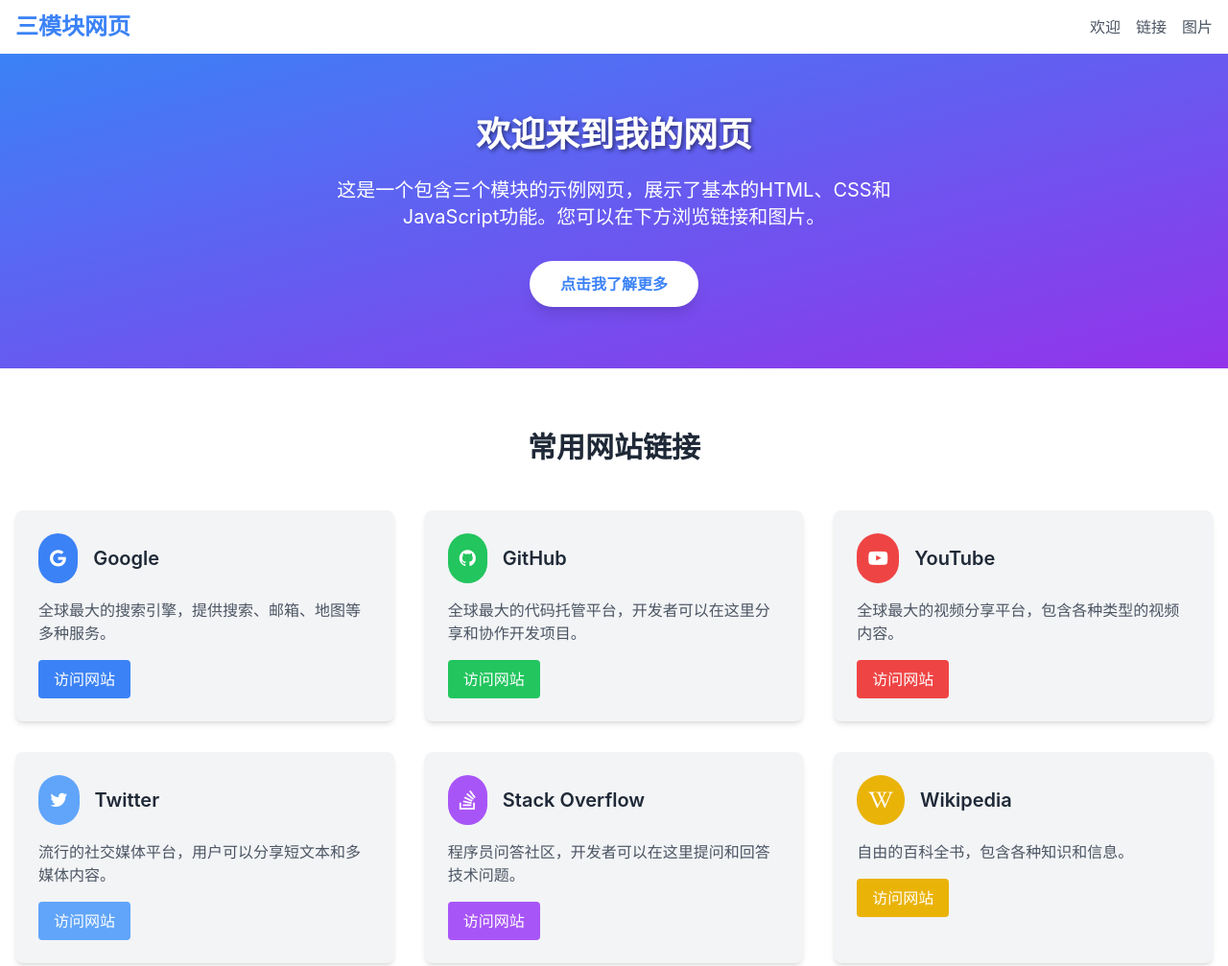
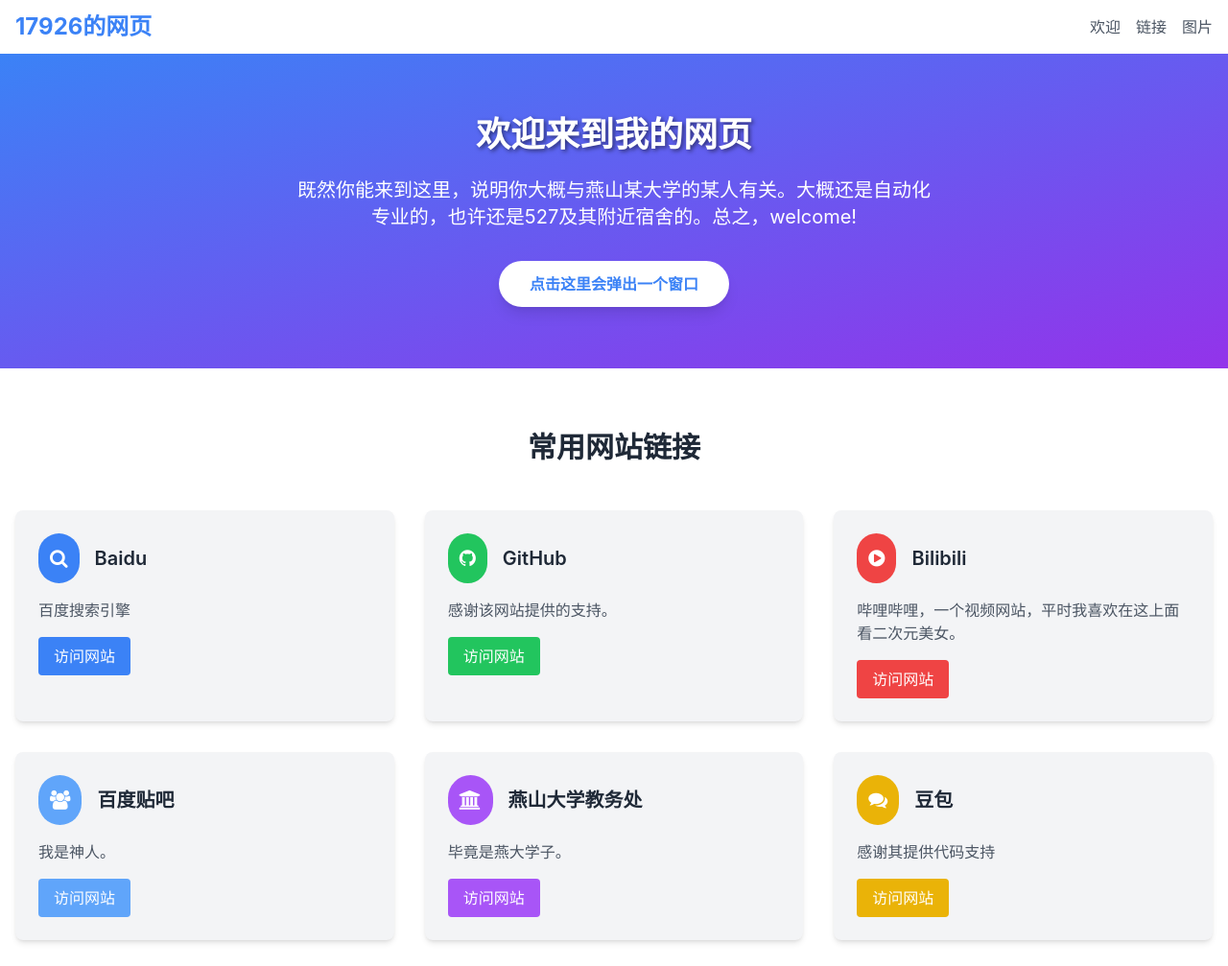
Before and after one commit to 179261/179261.github.io, a plain HTML site: page index.html in a window 1280 px wide. Shown: the top 1007 px of the page at 96% size. Drawn offline with nearby package versions, Linux system fonts and the light colour scheme.

Commit message:
Update index.html

```diff
--- a/index.html
+++ b/index.html
@@ -3,7 +3,7 @@
 <head>
     <meta charset="UTF-8">
     <meta name="viewport" content="width=device-width, initial-scale=1.0">
-    <title>三个模块网页</title>
+    <title>欢迎</title>
     <script src="https://cdn.tailwindcss.com"></script>
     <link href="https://cdn.jsdelivr.net/npm/font-awesome@4.7.0/css/font-awesome.min.css" rel="stylesheet">
     <script>
@@ -49,7 +49,7 @@
     <!-- 导航栏 -->
     <nav class="bg-white shadow-md">
         <div class="container mx-auto px-4 py-3 flex justify-between items-center">
-            <h1 class="text-2xl font-bold text-primary">三模块网页</h1>
+            <h1 class="text-2xl font-bold text-primary">17926的网页</h1>
             <div class="flex space-x-4">
                 <a href="#welcome" class="text-gray-600 hover:text-primary transition-colors">欢迎</a>
                 <a href="#links" class="text-gray-600 hover:text-primary transition-colors">链接</a>
@@ -62,9 +62,9 @@
     <section id="welcome" class="py-16 bg-gradient-to-br from-blue-500 to-purple-600 text-white">
         <div class="container mx-auto px-4 text-center">
             <h2 class="text-4xl font-bold mb-6 text-shadow">欢迎来到我的网页</h2>
-            <p class="text-xl max-w-2xl mx-auto mb-8">这是一个包含三个模块的示例网页，展示了基本的HTML、CSS和JavaScript功能。您可以在下方浏览链接和图片。</p>
+            <p class="text-xl max-w-2xl mx-auto mb-8">既然你能来到这里，说明你大概与燕山某大学的某人有关。大概还是自动化专业的，也许还是527及其附近宿舍的。总之，welcome!</p>
             <button id="welcomeButton" class="bg-white text-primary font-bold py-3 px-8 rounded-full shadow-lg hover:bg-gray-100 transition-colors">
-                点击我了解更多
+                点击这里会弹出一个窗口
             </button>
         </div>
     </section>
@@ -78,12 +78,12 @@
                 <div class="bg-light rounded-lg shadow-md p-6 card-hover">
                     <div class="flex items-center mb-4">
                         <div class="bg-blue-500 text-white p-3 rounded-full mr-4">
-                            <i class="fa fa-google text-xl"></i>
+                            <i class="fa fa-search text-xl"></i>
                         </div>
-                        <h3 class="text-xl font-semibold text-dark">Google</h3>
+                        <h3 class="text-xl font-semibold text-dark">Baidu</h3>
                     </div>
-                    <p class="text-gray-600 mb-4">全球最大的搜索引擎，提供搜索、邮箱、地图等多种服务。</p>
-                    <a href="https://www.google.com" target="_blank" class="link-button inline-block bg-blue-500 text-white py-2 px-4 rounded hover:bg-blue-600">
+                    <p class="text-gray-600 mb-4">百度搜索引擎</p>
+                    <a href="https://www.baidu.com" target="_blank" class="link-button inline-block bg-blue-500 text-white py-2 px-4 rounded hover:bg-blue-600">
                         访问网站
                     </a>
                 </div>
@@ -96,7 +96,7 @@
                         </div>
                         <h3 class="text-xl font-semibold text-dark">GitHub</h3>
                     </div>
-                    <p class="text-gray-600 mb-4">全球最大的代码托管平台，开发者可以在这里分享和协作开发项目。</p>
+                    <p class="text-gray-600 mb-4">感谢该网站提供的支持。</p>
                     <a href="https://github.com" target="_blank" class="link-button inline-block bg-green-500 text-white py-2 px-4 rounded hover:bg-green-600">
                         访问网站
                     </a>
@@ -106,12 +106,12 @@
                 <div class="bg-light rounded-lg shadow-md p-6 card-hover">
                     <div class="flex items-center mb-4">
                         <div class="bg-red-500 text-white p-3 rounded-full mr-4">
-                            <i class="fa fa-youtube-play text-xl"></i>
+                            <i class="fa fa-play-circle text-xl"></i>
                         </div>
-                        <h3 class="text-xl font-semibold text-dark">YouTube</h3>
+                        <h3 class="text-xl font-semibold text-dark">Bilibili</h3>
                     </div>
-                    <p class="text-gray-600 mb-4">全球最大的视频分享平台，包含各种类型的视频内容。</p>
-                    <a href="https://www.youtube.com" target="_blank" class="link-button inline-block bg-red-500 text-white py-2 px-4 rounded hover:bg-red-600">
+                    <p class="text-gray-600 mb-4">哔哩哔哩，一个视频网站，平时我喜欢在这上面看二次元美女。</p>
+                    <a href="https://www.bilibili.com" target="_blank" class="link-button inline-block bg-red-500 text-white py-2 px-4 rounded hover:bg-red-600">
                         访问网站
                     </a>
                 </div>
@@ -120,11 +120,11 @@
                 <div class="bg-light rounded-lg shadow-md p-6 card-hover">
                     <div class="flex items-center mb-4">
                         <div class="bg-blue-400 text-white p-3 rounded-full mr-4">
-                            <i class="fa fa-twitter text-xl"></i>
+                            <i class="fa fa-users text-xl"></i>
                         </div>
-                        <h3 class="text-xl font-semibold text-dark">Twitter</h3>
+                        <h3 class="text-xl font-semibold text-dark">百度贴吧</h3>
                     </div>
-                    <p class="text-gray-600 mb-4">流行的社交媒体平台，用户可以分享短文本和多媒体内容。</p>
+                    <p class="text-gray-600 mb-4">我是神人。</p>
                     <a href="https://twitter.com" target="_blank" class="link-button inline-block bg-blue-400 text-white py-2 px-4 rounded hover:bg-blue-500">
                         访问网站
                     </a>
@@ -134,12 +134,12 @@
                 <div class="bg-light rounded-lg shadow-md p-6 card-hover">
                     <div class="flex items-center mb-4">
                         <div class="bg-purple-500 text-white p-3 rounded-full mr-4">
-                            <i class="fa fa-stack-overflow text-xl"></i>
+                            <i class="fa fa-university text-xl"></i>
                         </div>
-                        <h3 class="text-xl font-semibold text-dark">Stack Overflow</h3>
+                        <h3 class="text-xl font-semibold text-dark">燕山大学教务处</h3>
                     </div>
-                    <p class="text-gray-600 mb-4">程序员问答社区，开发者可以在这里提问和回答技术问题。</p>
-                    <a href="https://stackoverflow.com" target="_blank" class="link-button inline-block bg-purple-500 text-white py-2 px-4 rounded hover:bg-purple-600">
+                    <p class="text-gray-600 mb-4">毕竟是燕大学子。</p>
+                    <a href="https://jwc.ysu.edu.cn/index.htm#" target="_blank" class="link-button inline-block bg-purple-500 text-white py-2 px-4 rounded hover:bg-purple-600">
                         访问网站
                     </a>
                 </div>
@@ -148,12 +148,12 @@
                 <div class="bg-light rounded-lg shadow-md p-6 card-hover">
                     <div class="flex items-center mb-4">
                         <div class="bg-yellow-500 text-white p-3 rounded-full mr-4">
-                            <i class="fa fa-wikipedia-w text-xl"></i>
+                            <i class="fa fa-comments text-xl"></i>
                         </div>
-                        <h3 class="text-xl font-semibold text-dark">Wikipedia</h3>
+                        <h3 class="text-xl font-semibold text-dark">豆包</h3>
                     </div>
-                    <p class="text-gray-600 mb-4">自由的百科全书，包含各种知识和信息。</p>
-                    <a href="https://www.wikipedia.org" target="_blank" class="link-button inline-block bg-yellow-500 text-white py-2 px-4 rounded hover:bg-yellow-600">
+                    <p class="text-gray-600 mb-4">感谢其提供代码支持</p>
+                    <a href="https://www.doubao.com/chat/" target="_blank" class="link-button inline-block bg-yellow-500 text-white py-2 px-4 rounded hover:bg-yellow-600">
                         访问网站
                     </a>
                 </div>
@@ -184,7 +184,7 @@
                     </div>
                     <div class="p-6">
                         <h3 class="text-xl font-semibold text-dark mb-2">图片占位符</h3>
-                        <p class="text-gray-600">您可以在这里添加自己的图片，展示您喜欢的内容。</p>
+                        <p class="text-gray-600">暂时没想到展示什么</p>
                     </div>
                 </div>
 
@@ -194,12 +194,12 @@
                         <i class="fa fa-camera text-6xl text-gray-400"></i>
                     </div>
                     <div class="p-6">
-                        <h3 class="text-xl font-semibold text-dark mb-2">相册预览</h3>
-                        <p class="text-gray-600">这是一个相册预览，您可以添加更多图片来丰富内容。</p>
+                        <h3 class="text-xl font-semibold text-dark mb-2">占位符</h3>
+                        <p class="text-gray-600">有什么好的建议可以联系我</p>
                     </div>
                 </div>
             </div>
-
+            <!--
             <!-- 图片上传区域 -->
             <div class="mt-12 text-center">
                 <h3 class="text-2xl font-semibold text-dark mb-6">上传您的图片</h3>
@@ -214,11 +214,11 @@
             </div>
         </div>
     </section>
-
+        -->
     <!-- 页脚 -->
     <footer class="bg-dark text-white py-8">
         <div class="container mx-auto px-4 text-center">
-            <p>&copy; 2025 三模块网页. 保留所有权利.</p>
+            <p>&copy; 2025 保留所有权利.</p>
             <div class="flex justify-center space-x-4 mt-4">
                 <a href="#" class="text-gray-400 hover:text-white transition-colors">
                     <i class="fa fa-facebook"></i>
@@ -239,9 +239,10 @@
     <script>
         // 欢迎模块按钮点击事件
         document.getElementById('welcomeButton').addEventListener('click', function() {
-            alert('欢迎来到我的网页！这是一个包含三个模块的示例页面。');
+            alert('欢迎来到我的网页！其包含一些网站链接');
         });
 
+        <!--
         // 图片上传功能
         document.getElementById('imageUpload').addEventListener('change', function(e) {
             if (e.target.files && e.target.files[0]) {
@@ -270,6 +271,7 @@
                 reader.readAsDataURL(e.target.files[0]);
             }
         });
+        -->
 
         // 平滑滚动功能
         document.querySelectorAll('a[href^="#"]').forEach(anchor => {
```
